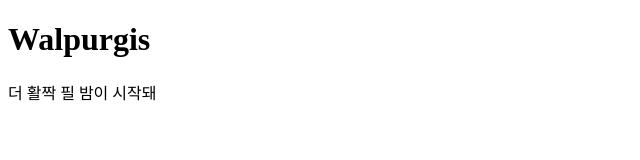
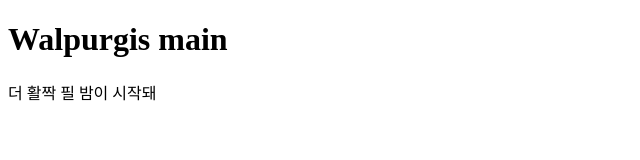
Before and after one commit to HyungwonJang/labyrinth, a plain HTML site: page index.html in a window 1280 px wide. Shown: the whole page, without its empty margins (0-640 px from the left). Drawn offline with Linux system fonts and the light colour scheme.

Commit message:
메인 페이지 생성

```diff
--- a/index.html
+++ b/index.html
@@ -6,7 +6,7 @@
     <title>Document</title>
 </head>
 <body>
-    <h1>Walpurgis</h1>
+    <h1>Walpurgis main</h1>
     <div>더 활짝 필 밤이 시작돼</div>
 </body>
 </html>
```
